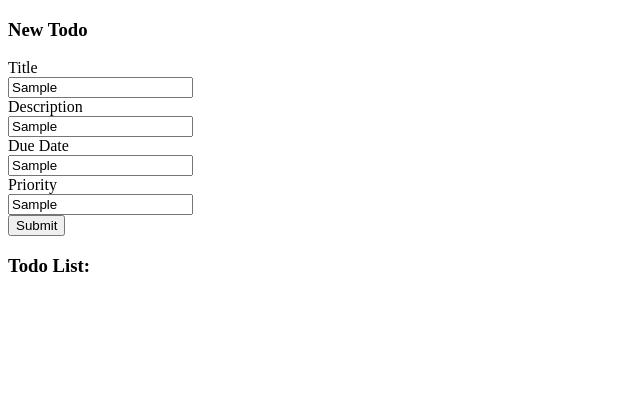
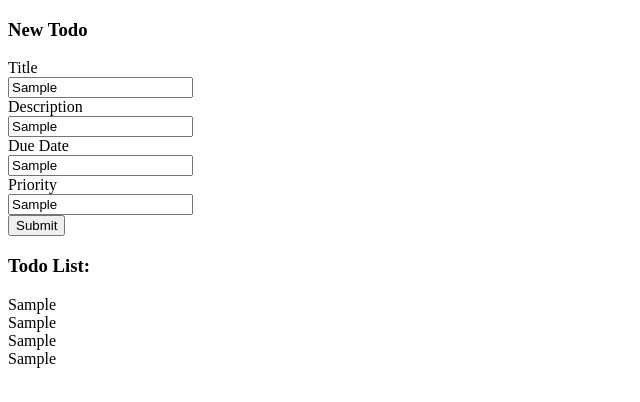
Before and after one commit to Tweetsauceyeep/TOP-Todo-List, a website built with webpack: page dist/index.html in a window 1280 px wide. Both pictures are taken after typing "Sample", "Sample", "Sample", "Sample" into the empty fields and a click on the button "Submit". Shown: the whole page, without its empty margins (0-640 px from the left). Built offline with nearby package versions, Linux system fonts and the light colour scheme.

Commit message:
todos work and can be seen on the browser| work on making todos complete and find out a way to edit existing todos

```diff
--- a/src/index.js
+++ b/src/index.js
@@ -1,13 +1,17 @@
 import CreateTodo from './modules/createTodo.js';
-import displayTodo from './modules/displayTodo';
-import handleFormInput from './modules/displayTodo';
-
+import displayTodo from './modules/displayTodo.js';
+import handleFormInput from './modules/handleForm.js';
 
 let content = document.querySelector('#content');
-let form = document.querySelector('#inputform')
+let form = document.querySelector('#inputForm')
 let submitButton = document.querySelector('#formsubmit')
 
-let sampleObj = CreateTodo('Do english Reqs', 'Make Essay', '10/21/21', 'URGENT')
+//let bruh = handleFormInput(form)
 
-let bruh =handleFormInput(form)
-console.log(bruh)
+// press button to add todo after filling out form
+submitButton.addEventListener('click',()=>{
+  console.log('click works')
+  content.appendChild(displayTodo(handleFormInput(form)))
+})
+
+console.log(form.elements[1].value)
--- a/src/modules/createTodo.js
+++ b/src/modules/createTodo.js
@@ -1,3 +1,4 @@
+// basically creates an obj
 export default function CreateTodo(title, description, dueDate, priority) {
 
   return {title, description, dueDate, priority};
--- a/src/modules/displayTodo.js
+++ b/src/modules/displayTodo.js
@@ -6,8 +6,8 @@ function displayTodo(todoItems) {
   div.classList.add('todoNote')
   for (let i = 0; i < todoItem.length; i++) {
     div.appendChild(createDiv(todoItem[i]));
+
   }
-
   return div
 }
 
--- a/src/modules/handleForm.js
+++ b/src/modules/handleForm.js
@@ -1,14 +1,13 @@
-import displayTodo from './displayTodo';
-import createTodo from './createTodo.js'
+import CreateTodo from './createTodo.js'
 
+// takes values from the form and uses it to create a new obj including the objects values
 function handleFormInput(form) {
   let title = form.elements[0].value;
   let description = form.elements[1].value;
   let dueDate = form.elements[2].value;
   let priority = form.elements[3].value;
 
-  let item = createTodo(title, description, dueDate, priority);
-  console.log(item)
+  let item = CreateTodo(title, description, dueDate, priority);
   return item;
 }
 
```
Also changed, not shown: dist/index.html, dist/main.js.
